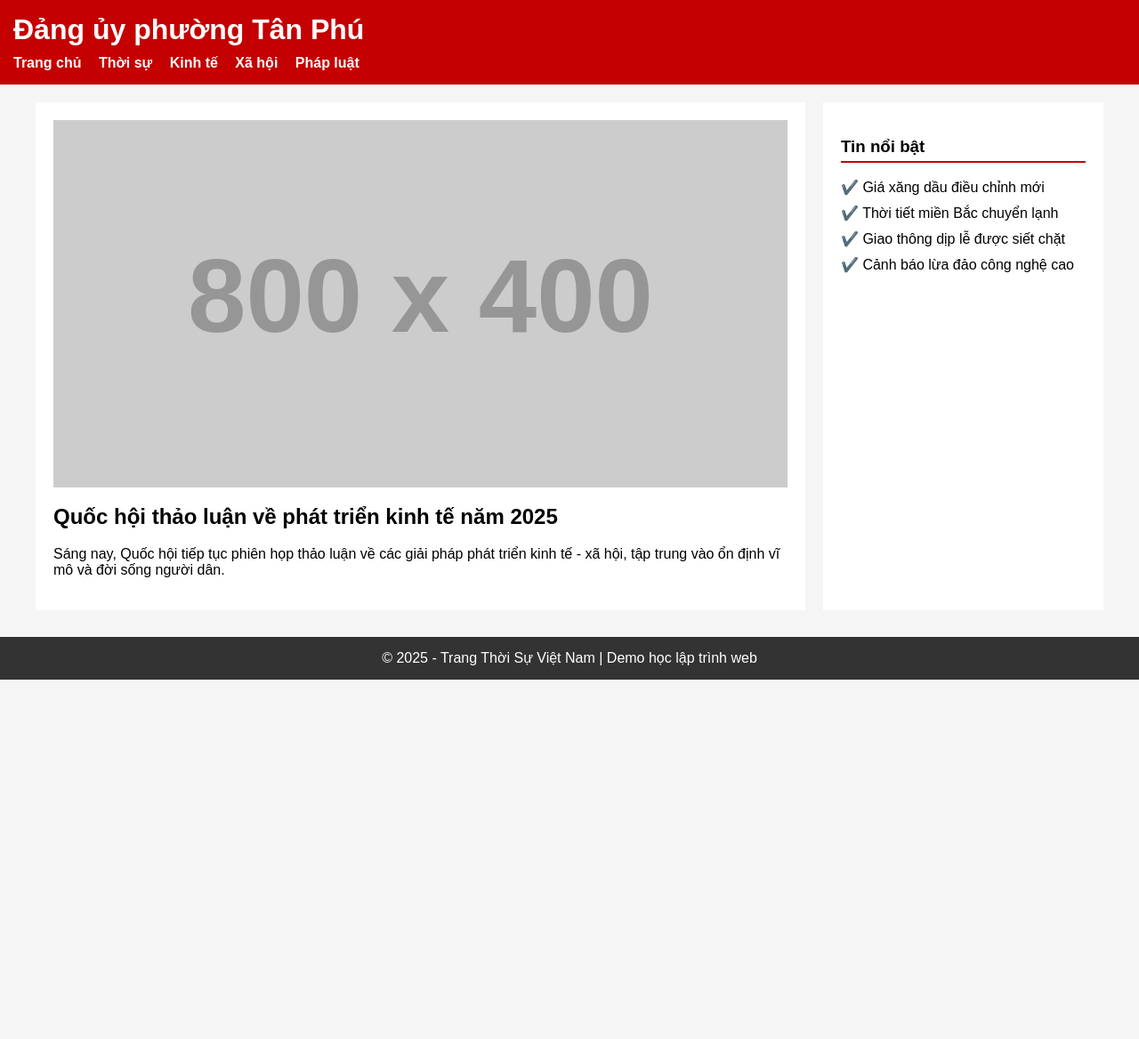
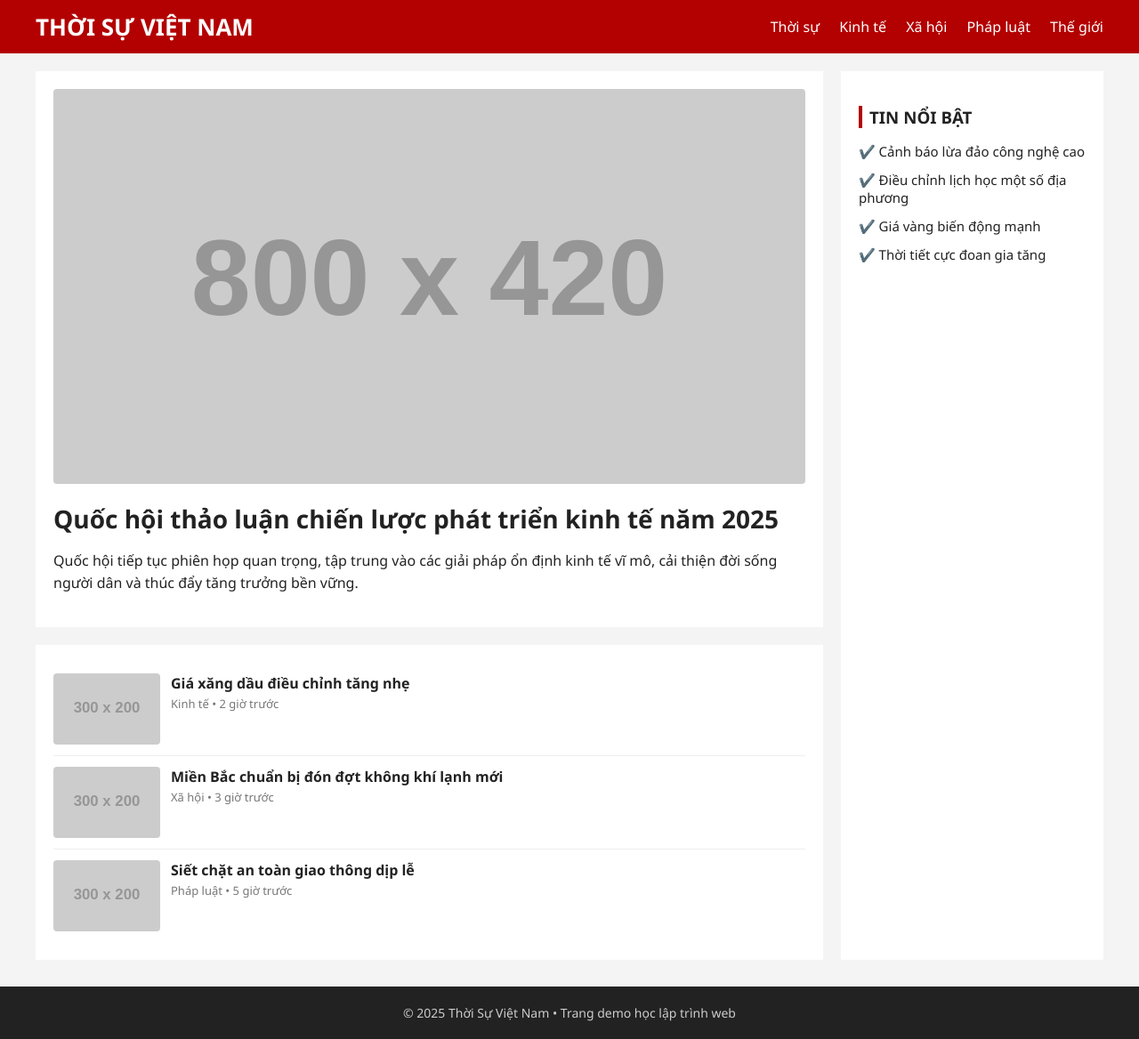
Before and after one commit to thvinhduong-rgb/danguytanphu, a plain HTML site: page index.html in a window 1280 px wide. Shown: the whole page at 89% size. Before the commit the page ends 800 px from the top, so only its background shows below. Drawn offline with Linux system fonts and the light colour scheme; placeholder pictures from the web are drawn by us.

Commit message:
Add homepage

```diff
--- a/index.html
+++ b/index.html
@@ -2,129 +2,228 @@
 <html lang="vi">
 <head>
   <meta charset="UTF-8">
-    <title>Đảng ủy phường Tân Phú</title>
+  <title>Thời Sự Việt Nam</title>
+  <meta name="viewport" content="width=device-width, initial-scale=1.0">
+
   <style>
     body {
       margin: 0;
-            font-family: Arial, Helvetica, sans-serif;
-            background-color: #f5f5f5;
+      font-family: "Segoe UI", Arial, sans-serif;
+      background: #f4f4f4;
+      color: #222;
     }
 
-        /* Header */
+    /* HEADER */
     header {
-            background-color: #c40000;
+      background: #b30000;
       color: white;
-            padding: 15px;
     }
 
-        header h1 {
-            margin: 0;
+    .top-bar {
+      max-width: 1200px;
+      margin: auto;
+      padding: 12px 16px;
+      display: flex;
+      align-items: center;
+      justify-content: space-between;
     }
 
-        nav {
-            margin-top: 10px;
+    .logo {
+      font-size: 26px;
+      font-weight: bold;
     }
 
     nav a {
       color: white;
       text-decoration: none;
-            margin-right: 15px;
-            font-weight: bold;
+      margin-left: 18px;
+      font-weight: 500;
     }
 
-        /* Layout */
+    nav a:hover {
+      text-decoration: underline;
+    }
+
+    /* MAIN LAYOUT */
     .container {
-            display: flex;
       max-width: 1200px;
       margin: 20px auto;
+      display: grid;
+      grid-template-columns: 3fr 1fr;
       gap: 20px;
+      padding: 0 16px;
     }
 
-        /* Main news */
-        .main-news {
-            flex: 3;
+    /* FEATURED NEWS */
+    .featured {
       background: white;
       padding: 20px;
     }
 
-        .main-news img {
+    .featured img {
       width: 100%;
-            height: auto;
+      border-radius: 4px;
     }
 
-        .main-news h2 {
-            margin-top: 15px;
+    .featured h1 {
+      font-size: 28px;
+      margin: 15px 0;
     }
 
-        /* Sidebar */
-        .sidebar {
-            flex: 1;
+    .featured p {
+      font-size: 16px;
+      line-height: 1.6;
+    }
+
+    /* LIST NEWS */
+    .news-list {
+      background: white;
+      padding: 20px;
+      margin-top: 20px;
+    }
+
+    .news-item {
+      display: flex;
+      gap: 12px;
+      border-bottom: 1px solid #eee;
+      padding: 12px 0;
+    }
+
+    .news-item:last-child {
+      border-bottom: none;
+    }
+
+    .news-item img {
+      width: 120px;
+      height: 80px;
+      object-fit: cover;
+      border-radius: 4px;
+    }
+
+    .news-item h3 {
+      margin: 0;
+      font-size: 16px;
+    }
+
+    .news-item span {
+      font-size: 13px;
+      color: #777;
+    }
+
+    /* SIDEBAR */
+    aside {
       background: white;
       padding: 20px;
     }
 
-        .sidebar h3 {
-            border-bottom: 2px solid #c40000;
-            padding-bottom: 5px;
+    aside h3 {
+      border-left: 4px solid #b30000;
+      padding-left: 8px;
+      margin-bottom: 15px;
     }
 
-        .sidebar ul {
+    aside ul {
       list-style: none;
       padding: 0;
     }
 
-        .sidebar li {
-            margin-bottom: 10px;
+    aside li {
+      margin-bottom: 12px;
+      font-size: 15px;
     }
 
-        /* Footer */
+    /* FOOTER */
     footer {
-            background: #333;
-            color: white;
+      background: #222;
+      color: #ccc;
       text-align: center;
-            padding: 15px;
+      padding: 20px;
       margin-top: 30px;
+      font-size: 14px;
+    }
+
+    /* RESPONSIVE */
+    @media (max-width: 768px) {
+      .container {
+        grid-template-columns: 1fr;
+      }
+
+      nav {
+        display: none;
+      }
     }
   </style>
 </head>
 <body>
 
 <header>
-    <h1>Đảng ủy phường Tân Phú</h1>
+  <div class="top-bar">
+    <div class="logo">THỜI SỰ VIỆT NAM</div>
     <nav>
-        <a href="#">Trang chủ</a>
       <a href="#">Thời sự</a>
       <a href="#">Kinh tế</a>
       <a href="#">Xã hội</a>
       <a href="#">Pháp luật</a>
+      <a href="#">Thế giới</a>
     </nav>
+  </div>
 </header>
 
-<div class="container">
-    <!-- Tin chính -->
-    <div class="main-news">
-        <img src="https://via.placeholder.com/800x400" alt="Tin thời sự">
-        <h2>Quốc hội thảo luận về phát triển kinh tế năm 2025</h2>
+<main class="container">
+
+  <!-- CỘT TRÁI -->
+  <section>
+    <div class="featured">
+      <img src="https://via.placeholder.com/800x420" alt="Tin chính">
+      <h1>Quốc hội thảo luận chiến lược phát triển kinh tế năm 2025</h1>
       <p>
-            Sáng nay, Quốc hội tiếp tục phiên họp thảo luận về các giải pháp
-            phát triển kinh tế - xã hội, tập trung vào ổn định vĩ mô và đời sống người dân.
+        Quốc hội tiếp tục phiên họp quan trọng, tập trung vào các giải pháp
+        ổn định kinh tế vĩ mô, cải thiện đời sống người dân và thúc đẩy tăng trưởng bền vững.
       </p>
     </div>
 
-    <!-- Tin bên phải -->
-    <div class="sidebar">
-        <h3>Tin nổi bật</h3>
-        <ul>
-            <li>✔️ Giá xăng dầu điều chỉnh mới</li>
-            <li>✔️ Thời tiết miền Bắc chuyển lạnh</li>
-            <li>✔️ Giao thông dịp lễ được siết chặt</li>
-            <li>✔️ Cảnh báo lừa đảo công nghệ cao</li>
-        </ul>
+    <div class="news-list">
+      <div class="news-item">
+        <img src="https://via.placeholder.com/300x200">
+        <div>
+          <h3>Giá xăng dầu điều chỉnh tăng nhẹ</h3>
+          <span>Kinh tế • 2 giờ trước</span>
         </div>
       </div>
 
+      <div class="news-item">
+        <img src="https://via.placeholder.com/300x200">
+        <div>
+          <h3>Miền Bắc chuẩn bị đón đợt không khí lạnh mới</h3>
+          <span>Xã hội • 3 giờ trước</span>
+        </div>
+      </div>
+
+      <div class="news-item">
+        <img src="https://via.placeholder.com/300x200">
+        <div>
+          <h3>Siết chặt an toàn giao thông dịp lễ</h3>
+          <span>Pháp luật • 5 giờ trước</span>
+        </div>
+      </div>
+    </div>
+  </section>
+
+  <!-- SIDEBAR -->
+  <aside>
+    <h3>TIN NỔI BẬT</h3>
+    <ul>
+      <li>✔️ Cảnh báo lừa đảo công nghệ cao</li>
+      <li>✔️ Điều chỉnh lịch học một số địa phương</li>
+      <li>✔️ Giá vàng biến động mạnh</li>
+      <li>✔️ Thời tiết cực đoan gia tăng</li>
+    </ul>
+  </aside>
+
+</main>
+
 <footer>
-    © 2025 - Trang Thời Sự Việt Nam | Demo học lập trình web
+  © 2025 Thời Sự Việt Nam • Trang demo học lập trình web
 </footer>
 
 </body>
```
Lines whose indentation alone changed are shown as unchanged.
